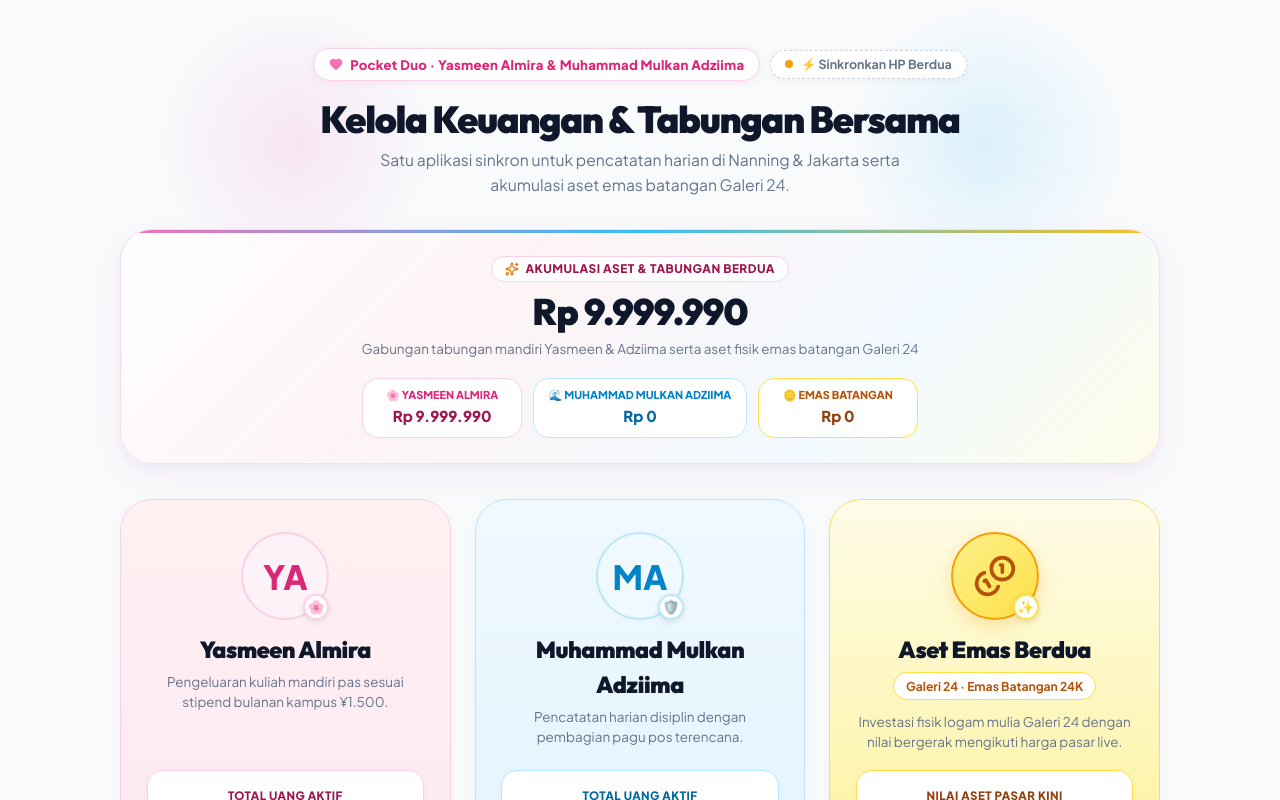
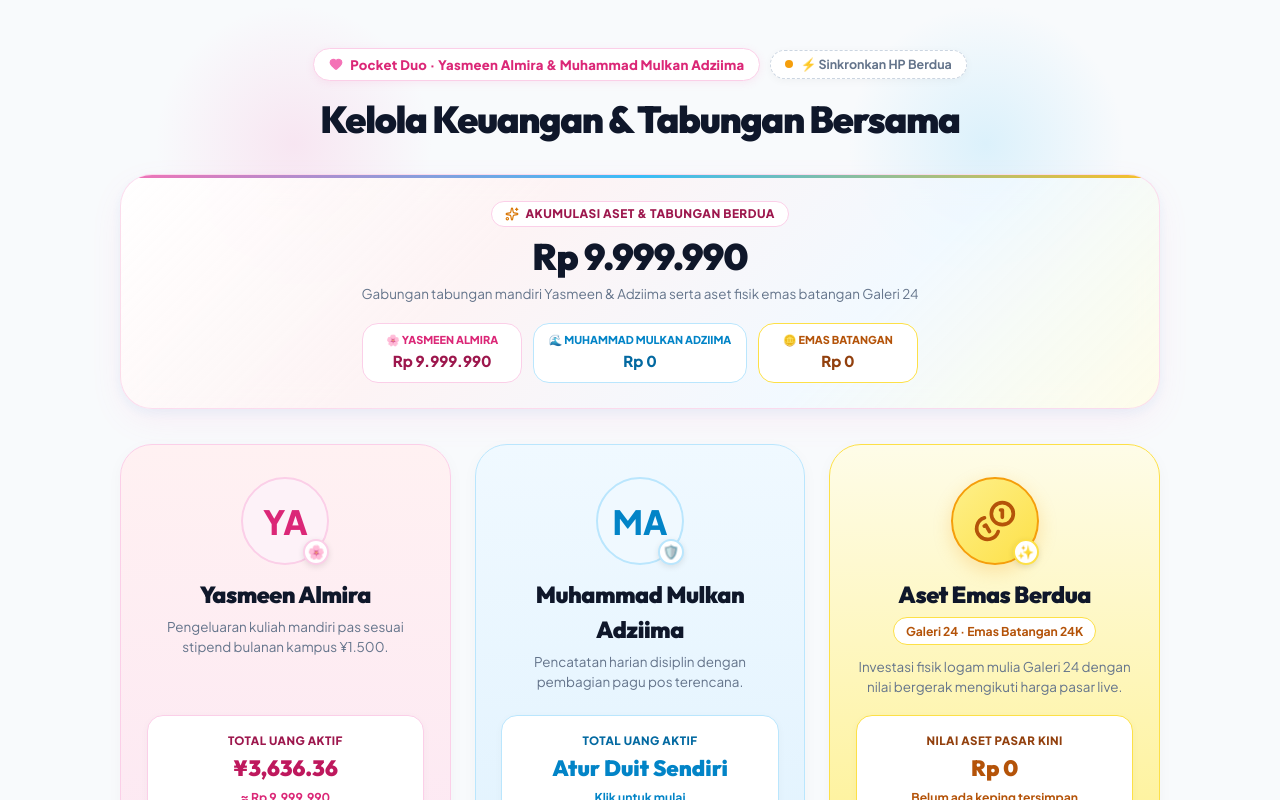
Before and after one commit to Almirayasmn/POCKET-, a React (Vite) app: page / in a window 1280 px wide. Shown: the top 800 px of the page. Built offline with nearby package versions, Linux system fonts and the light colour scheme; no server answers.

Commit message:
Remove landing subtitle description

```diff
--- a/src/components/LandingPage.jsx
+++ b/src/components/LandingPage.jsx
@@ -130,9 +130,6 @@
         <h1 className="landing-title">
           Kelola Keuangan & Tabungan Bersama
         </h1>
-        <p className="landing-subtitle">
-          Satu aplikasi sinkron untuk pencatatan harian di Nanning & Jakarta serta akumulasi aset emas batangan Galeri 24.
-        </p>
       </div>
 
       {/* Hero Joint Wealth Dashboard (Akumulasi Aset Berdua) */}
```
